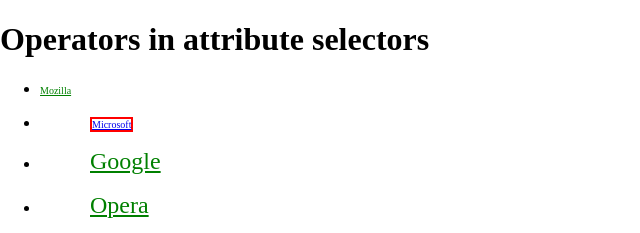
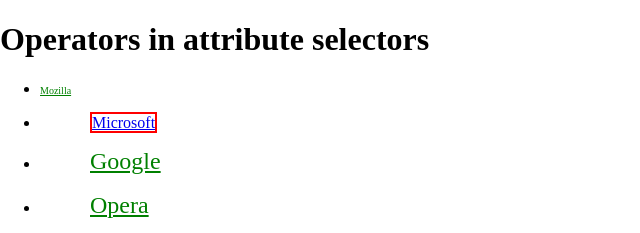
Before and after one commit to YuriiZazuliak/GromeCode, a plain HTML site: page lesson6/task1/index.html in a window 1280 px wide. Shown: the top 233 px of the page, 0-640 px from the left. Drawn offline with nearby package versions, Linux system fonts and the light colour scheme.

Commit message:
lesson-5_task-1_fixed

```diff
--- a/lesson6/task1/style.css
+++ b/lesson6/task1/style.css
@@ -10,7 +10,7 @@
 a[href$='.com'] {
     margin-left: 50px;
 }
-a[lang*='en'] {
+a[lang|='en'] {
     font-size: 10px;
 }
 a[href*='www'] {
```
